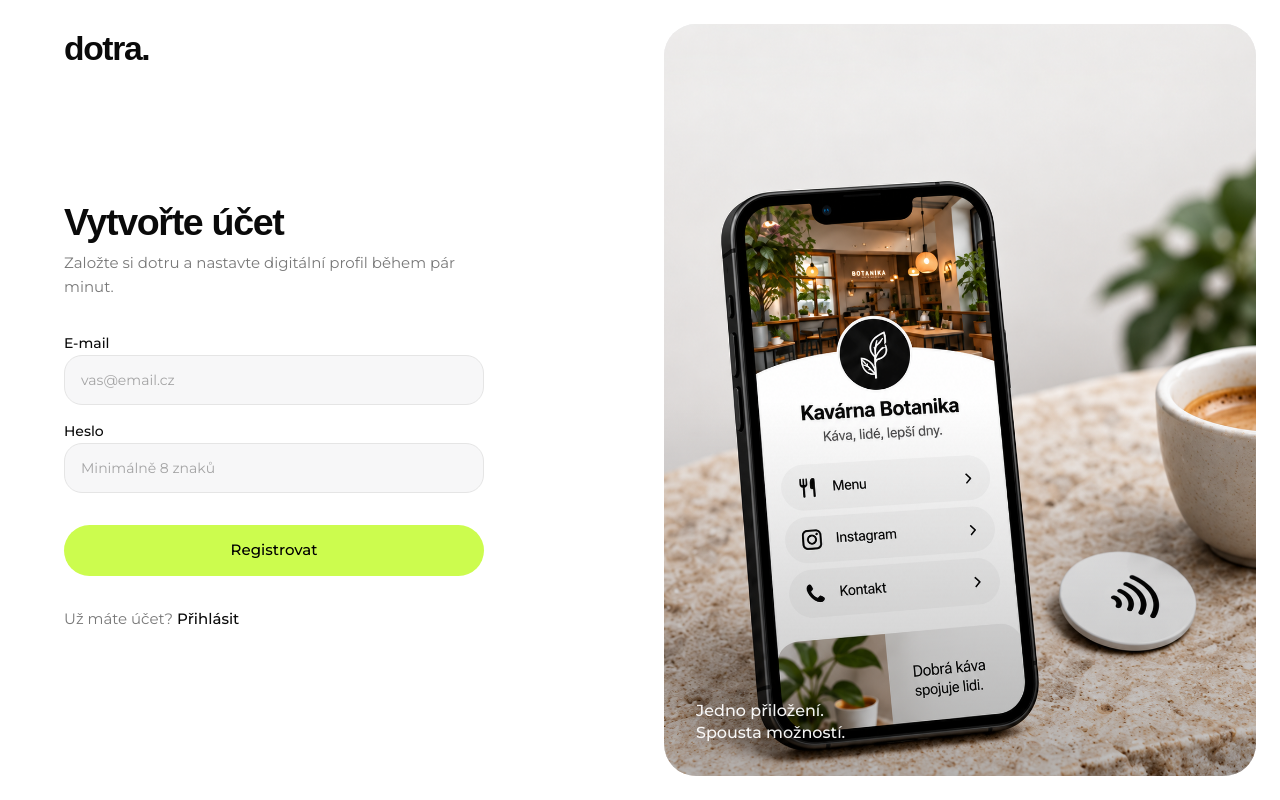
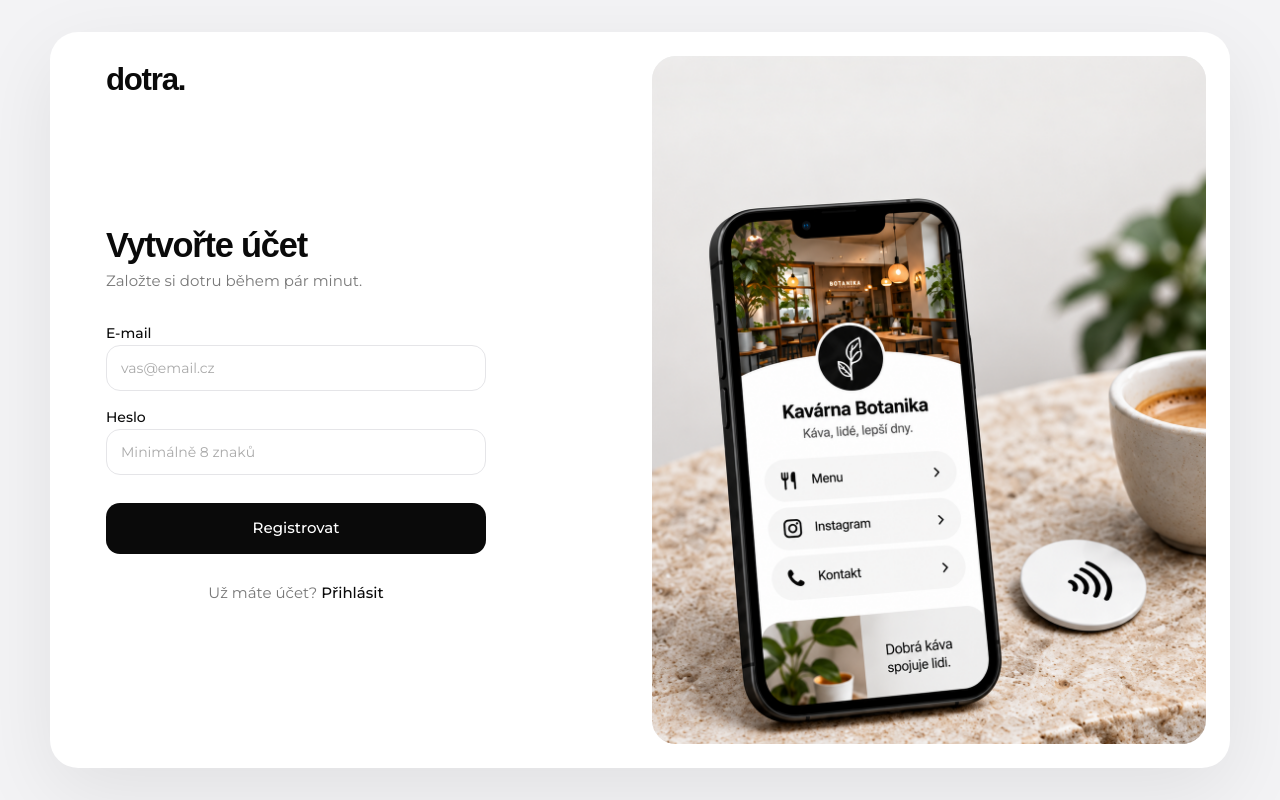
Before and after one commit to pacidekor/dotra, a Next.js app: page /register in a window 1280 px wide. Built offline with nearby package versions, Linux system fonts and the light colour scheme; a web font is replaced by a local one.

Commit message:
Wrap auth split layout in centered card container.

```diff
--- a/src/components/AuthSplitLayout.tsx
+++ b/src/components/AuthSplitLayout.tsx
@@ -15,41 +15,34 @@ export function AuthSplitLayout({
   imageAlt = "dotra — váš podnik na jednom místě",
 }: AuthSplitLayoutProps) {
   return (
-    <main className="min-h-dvh bg-white text-foreground lg:grid lg:grid-cols-2">
-      <section className="relative flex min-h-dvh flex-col px-6 py-6 sm:px-10 sm:py-8 lg:px-12 lg:py-8 xl:px-16">
+    <main className="flex min-h-dvh items-center justify-center bg-[#f3f3f5] px-3 py-3 text-foreground sm:px-5 sm:py-5 lg:px-8 lg:py-8">
+      <div className="grid w-full max-w-[1180px] overflow-hidden rounded-[1.5rem] bg-white shadow-[0_24px_80px_rgba(17,17,17,0.08)] lg:min-h-[min(820px,calc(100dvh-4rem))] lg:grid-cols-2 lg:rounded-[1.75rem]">
+        <section className="relative flex flex-col px-6 py-6 sm:px-10 sm:py-8 lg:px-12 lg:py-8 xl:px-14">
           <Link
             href="/"
-          className={`${chillax.className} shrink-0 self-start text-[1.85rem] leading-none font-semibold tracking-[-0.04em] text-foreground lowercase sm:text-[2.1rem]`}
+            className={`${chillax.className} shrink-0 self-start text-[1.75rem] leading-none font-semibold tracking-[-0.04em] text-foreground lowercase sm:text-[1.95rem]`}
           >
             dotra.
           </Link>
 
-        <div className="flex flex-1 flex-col justify-center py-10">
-          <div className="mx-auto w-full max-w-[420px] lg:mx-0">{children}</div>
+          <div className="flex flex-1 flex-col justify-center py-10 sm:py-12">
+            <div className="mx-auto w-full max-w-[380px] lg:mx-0">{children}</div>
           </div>
         </section>
 
-      <aside className="relative hidden p-4 lg:block lg:p-5 xl:p-6">
-        <div className="relative h-full min-h-[calc(100dvh-2.5rem)] overflow-hidden rounded-[1.75rem] bg-[#f0f0f2] xl:min-h-[calc(100dvh-3rem)] xl:rounded-[2rem]">
+        <aside className="relative hidden p-4 pl-2 sm:p-5 lg:block lg:p-5 lg:pl-2 xl:p-6 xl:pl-3">
+          <div className="relative h-full min-h-[560px] overflow-hidden rounded-[1.35rem] bg-[#f0f0f2] xl:rounded-[1.5rem]">
             <Image
               src={imageSrc}
               alt={imageAlt}
               fill
               priority
-            sizes="50vw"
+              sizes="(max-width: 1180px) 50vw, 560px"
               className="object-cover object-center"
             />
-          <div
-            aria-hidden
-            className="pointer-events-none absolute inset-0 bg-gradient-to-t from-black/25 via-transparent to-transparent"
-          />
-          <p className="absolute inset-x-0 bottom-0 p-7 text-[15px] leading-snug font-medium text-white/95 xl:p-8 xl:text-base">
-            Jedno přiložení.
-            <br />
-            Spousta možností.
-          </p>
           </div>
         </aside>
+      </div>
     </main>
   );
 }
--- a/src/components/LoginForm.tsx
+++ b/src/components/LoginForm.tsx
@@ -5,6 +5,9 @@ import { useRouter } from "next/navigation";
 import { useState, type FormEvent } from "react";
 import { chillax } from "@/lib/fonts";
 import { createClient } from "@/utils/supabase/client";
+
+const inputClassName =
+  "w-full rounded-xl border border-[#e5e5e8] bg-white px-3.5 py-3 text-sm text-foreground outline-none transition-colors placeholder:text-foreground/35 focus:border-foreground/30";
 
 export function LoginForm() {
   const router = useRouter();
@@ -41,15 +44,15 @@ export function LoginForm() {
   };
 
   return (
-    <form onSubmit={onSubmit} className="space-y-8">
-      <div className="space-y-2">
+    <form onSubmit={onSubmit} className="space-y-7">
+      <div className="space-y-1.5">
         <h1
-          className={`${chillax.className} text-[clamp(1.85rem,4vw,2.35rem)] leading-[1.05] font-bold tracking-[-0.035em]`}
+          className={`${chillax.className} text-[clamp(1.75rem,3.5vw,2.15rem)] leading-[1.05] font-bold tracking-[-0.035em]`}
         >
           Vítejte zpět
         </h1>
         <p className="text-[15px] leading-relaxed text-foreground/55">
-          Přihlaste se do dotra dashboardu a spravujte svůj profil.
+          Přihlaste se do svého účtu.
         </p>
       </div>
 
@@ -62,29 +65,27 @@ export function LoginForm() {
             autoComplete="email"
             value={email}
             onChange={(event) => setEmail(event.target.value)}
-            className="w-full rounded-2xl border border-border bg-[#f7f7f8] px-4 py-3.5 text-sm text-foreground outline-none transition-colors placeholder:text-foreground/35 focus:border-foreground/25 focus:bg-white"
+            className={inputClassName}
             placeholder="vas@email.cz"
           />
         </label>
 
         <label className="block space-y-1.5">
-          <div className="flex items-center justify-between gap-3">
-            <span className="text-sm font-medium text-foreground">Heslo</span>
-          </div>
+          <span className="text-sm font-medium text-foreground">Heslo</span>
           <input
             type="password"
             required
             autoComplete="current-password"
             value={password}
             onChange={(event) => setPassword(event.target.value)}
-            className="w-full rounded-2xl border border-border bg-[#f7f7f8] px-4 py-3.5 text-sm text-foreground outline-none transition-colors placeholder:text-foreground/35 focus:border-foreground/25 focus:bg-white"
+            className={inputClassName}
             placeholder="••••••••"
           />
         </label>
       </div>
 
       {error ? (
-        <p className="rounded-2xl border border-red-200 bg-red-50 px-3.5 py-2.5 text-sm text-red-700">
+        <p className="rounded-xl border border-red-200 bg-red-50 px-3.5 py-2.5 text-sm text-red-700">
           {error}
         </p>
       ) : null}
@@ -92,12 +93,12 @@ export function LoginForm() {
       <button
         type="submit"
         disabled={loading}
-        className="w-full rounded-full bg-[#ccfc4e] px-4 py-3.5 text-[15px] font-medium text-black transition-opacity hover:opacity-85 disabled:opacity-70"
+        className="w-full rounded-xl bg-foreground px-4 py-3.5 text-[15px] font-medium text-white transition-opacity hover:opacity-90 disabled:opacity-70"
       >
         {loading ? "Přihlašuji…" : "Přihlásit se"}
       </button>
 
-      <p className="text-[15px] text-foreground/55">
+      <p className="text-center text-[15px] text-foreground/55">
         Nemáte účet?{" "}
         <Link
           href="/register"
--- a/src/components/RegisterForm.tsx
+++ b/src/components/RegisterForm.tsx
@@ -5,6 +5,9 @@ import { useRouter } from "next/navigation";
 import { useState, type FormEvent } from "react";
 import { chillax } from "@/lib/fonts";
 import { createClient } from "@/utils/supabase/client";
+
+const inputClassName =
+  "w-full rounded-xl border border-[#e5e5e8] bg-white px-3.5 py-3 text-sm text-foreground outline-none transition-colors placeholder:text-foreground/35 focus:border-foreground/30";
 
 export function RegisterForm() {
   const router = useRouter();
@@ -50,15 +53,15 @@ export function RegisterForm() {
   };
 
   return (
-    <form onSubmit={onSubmit} className="space-y-8">
-      <div className="space-y-2">
+    <form onSubmit={onSubmit} className="space-y-7">
+      <div className="space-y-1.5">
         <h1
-          className={`${chillax.className} text-[clamp(1.85rem,4vw,2.35rem)] leading-[1.05] font-bold tracking-[-0.035em]`}
+          className={`${chillax.className} text-[clamp(1.75rem,3.5vw,2.15rem)] leading-[1.05] font-bold tracking-[-0.035em]`}
         >
           Vytvořte účet
         </h1>
         <p className="text-[15px] leading-relaxed text-foreground/55">
-          Založte si dotru a nastavte digitální profil během pár minut.
+          Založte si dotru během pár minut.
         </p>
       </div>
 
@@ -71,7 +74,7 @@ export function RegisterForm() {
             autoComplete="email"
             value={email}
             onChange={(event) => setEmail(event.target.value)}
-            className="w-full rounded-2xl border border-border bg-[#f7f7f8] px-4 py-3.5 text-sm text-foreground outline-none transition-colors placeholder:text-foreground/35 focus:border-foreground/25 focus:bg-white"
+            className={inputClassName}
             placeholder="vas@email.cz"
           />
         </label>
@@ -85,14 +88,14 @@ export function RegisterForm() {
             autoComplete="new-password"
             value={password}
             onChange={(event) => setPassword(event.target.value)}
-            className="w-full rounded-2xl border border-border bg-[#f7f7f8] px-4 py-3.5 text-sm text-foreground outline-none transition-colors placeholder:text-foreground/35 focus:border-foreground/25 focus:bg-white"
+            className={inputClassName}
             placeholder="Minimálně 8 znaků"
           />
         </label>
       </div>
 
       {error ? (
-        <p className="rounded-2xl border border-red-200 bg-red-50 px-3.5 py-2.5 text-sm text-red-700">
+        <p className="rounded-xl border border-red-200 bg-red-50 px-3.5 py-2.5 text-sm text-red-700">
           {error}
         </p>
       ) : null}
@@ -100,12 +103,12 @@ export function RegisterForm() {
       <button
         type="submit"
         disabled={loading}
-        className="w-full rounded-full bg-[#ccfc4e] px-4 py-3.5 text-[15px] font-medium text-black transition-opacity hover:opacity-85 disabled:opacity-70"
+        className="w-full rounded-xl bg-foreground px-4 py-3.5 text-[15px] font-medium text-white transition-opacity hover:opacity-90 disabled:opacity-70"
       >
         {loading ? "Vytvářím účet…" : "Registrovat"}
       </button>
 
-      <p className="text-[15px] text-foreground/55">
+      <p className="text-center text-[15px] text-foreground/55">
         Už máte účet?{" "}
         <Link
           href="/login"
```
Lines whose indentation alone changed are shown as unchanged.
